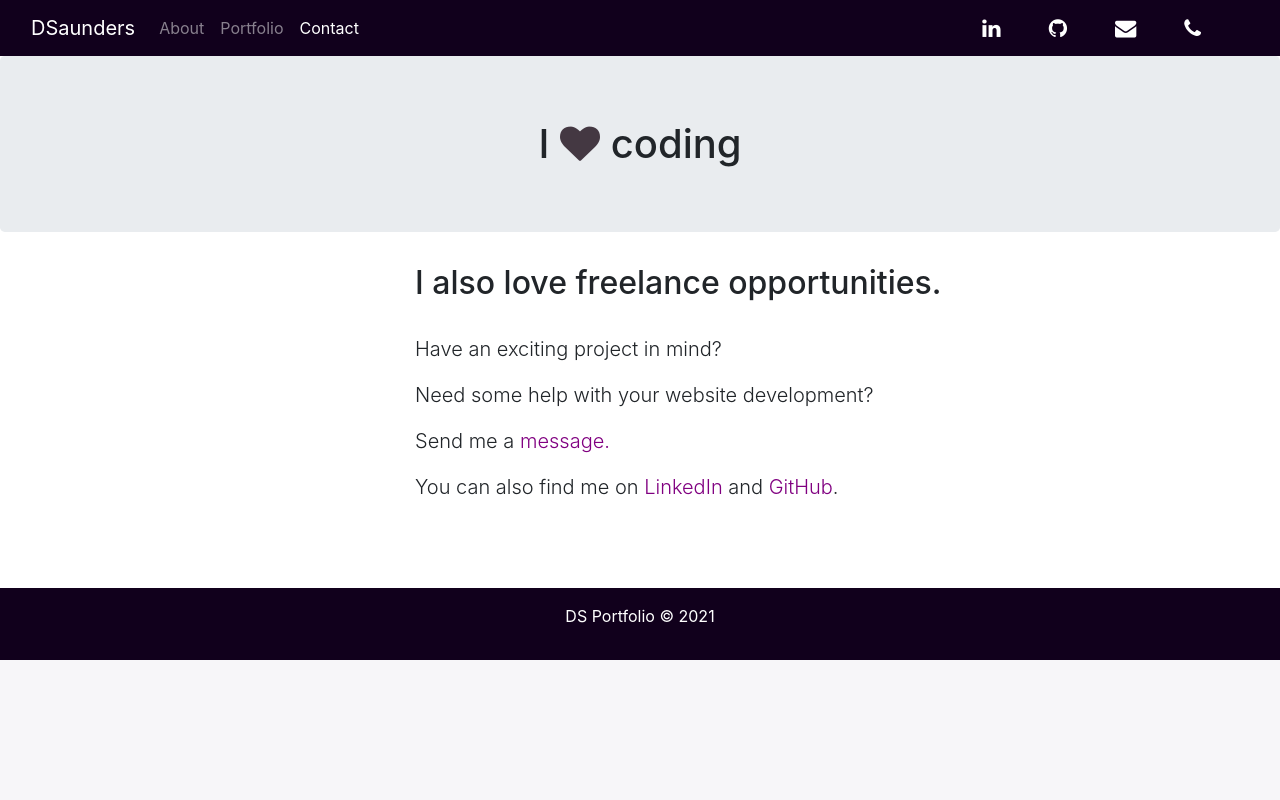
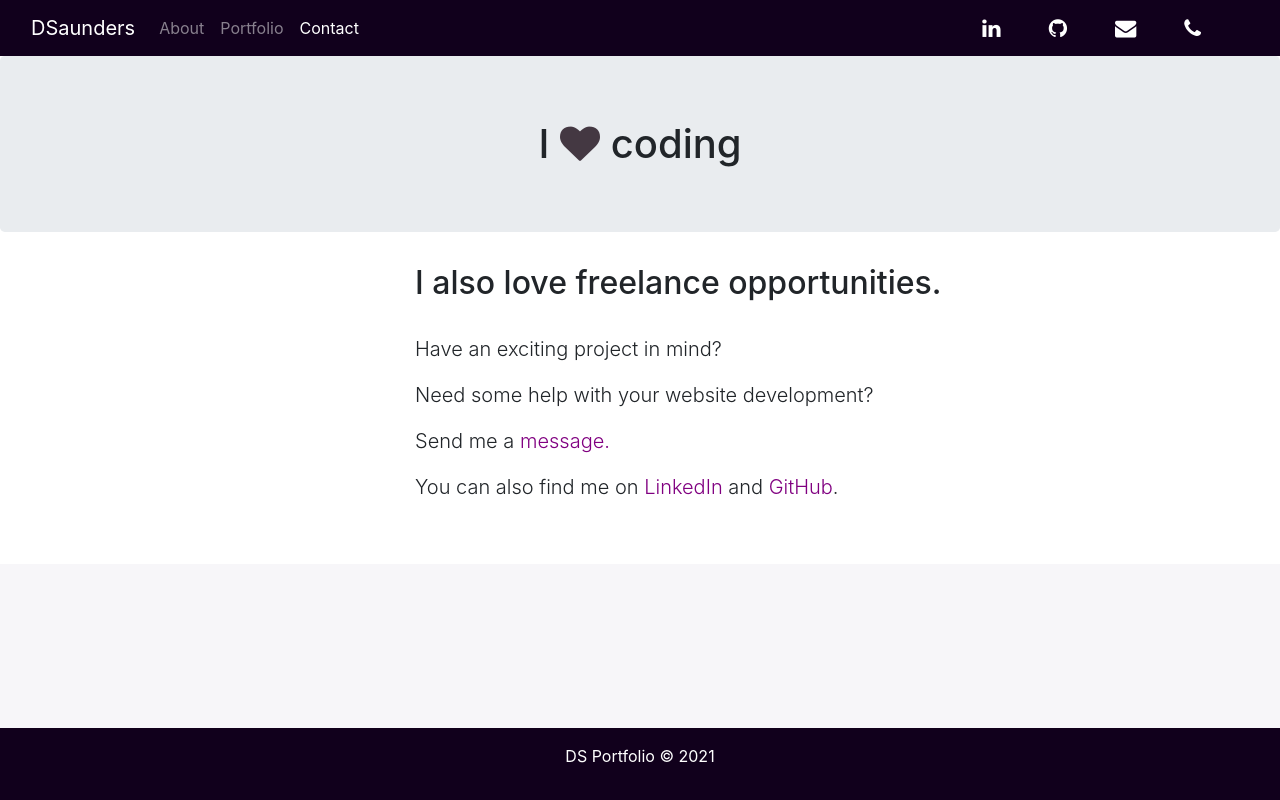
Before and after one commit to DS1826/react-portfolio, a React (Create React App) app: page /contact in a window 1280 px wide. Shown: the top 800 px of the page. Built offline with nearby package versions, Linux system fonts and the light colour scheme.

Commit message:
changed to sticky footer

```diff
--- a/src/components/Footer/style.css
+++ b/src/components/Footer/style.css
@@ -5,10 +5,16 @@
   }
 
   .footer {
+    position: fixed;
     background-color: #11001c;
     bottom: 0;
     width: 100%;
     color: #fff!important;
+    margin-top: auto;
+
+
+
+
   }
 
   footer p {
```
